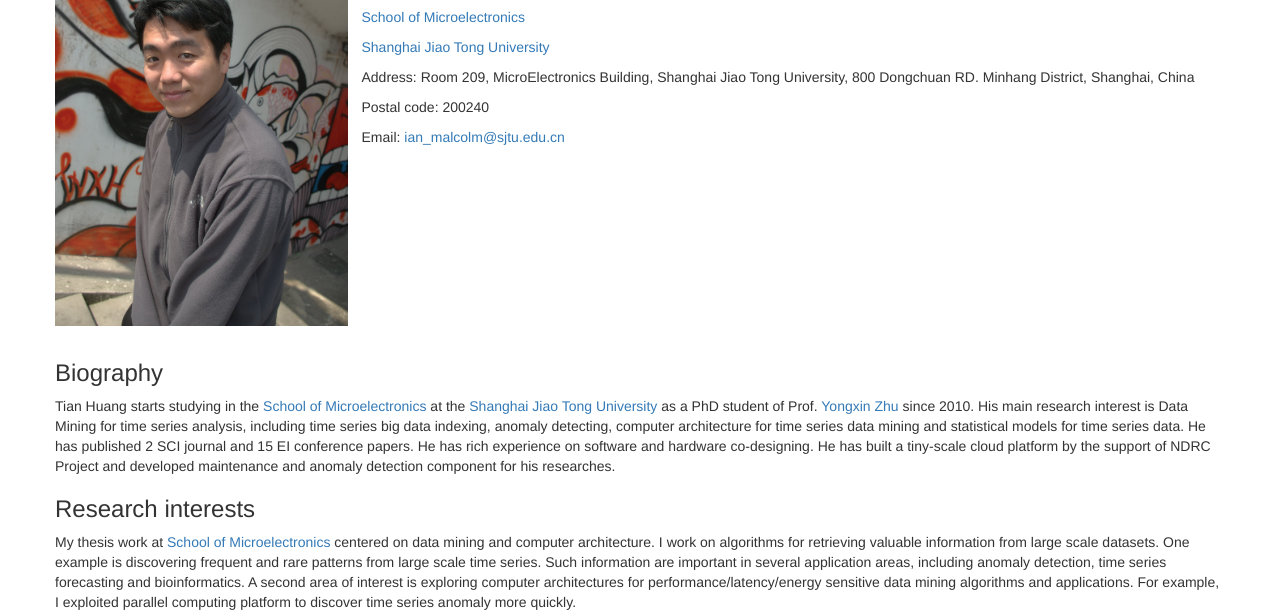
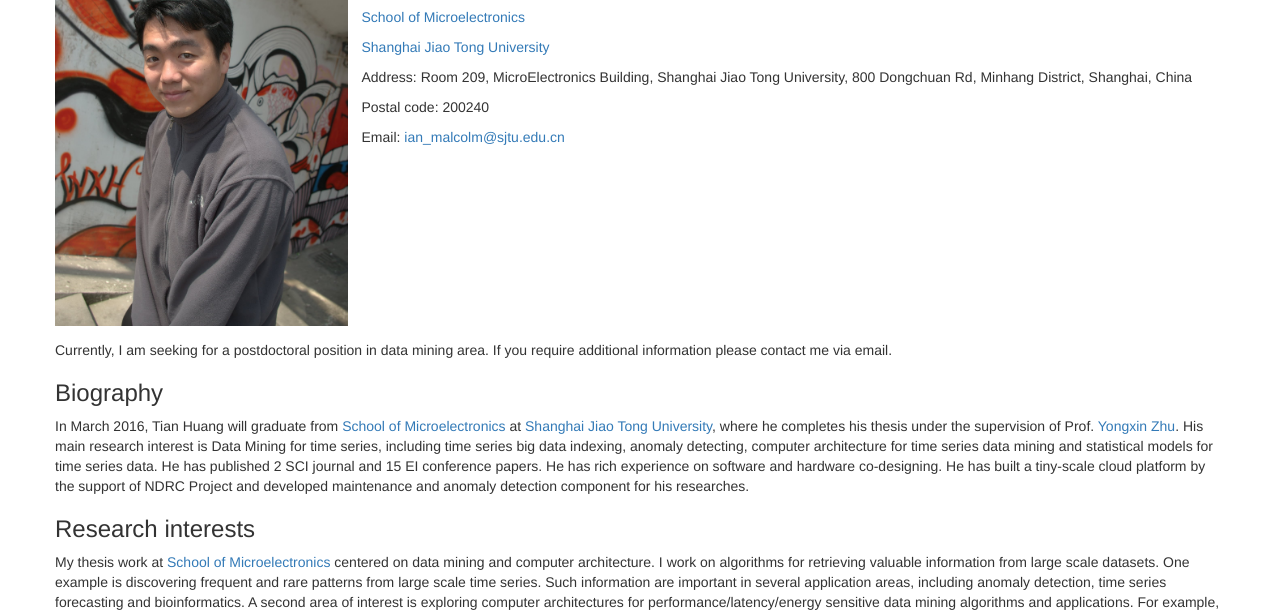
Before and after one commit to ianmalcolm/ianmalcolm.github.io, a plain HTML site: page index.html in a window 1280 px wide. Shown: the part 159-774 px from the top of the page. Drawn offline with nearby package versions, Linux system fonts and the light colour scheme.

Commit message:
Add state description to the home page

```diff
--- a/index.html
+++ b/index.html
@@ -43,14 +43,15 @@
 					<h3>PhD student</h3>
 					<p><a href="http://ic.sjtu.edu.cn">School of Microelectronics</a></p>
 					<p><a href="http://www.sjtu.edu.cn">Shanghai Jiao Tong University</a></p>
-					<p>Address: Room 209, MicroElectronics Building, Shanghai Jiao Tong University, 800 Dongchuan RD. Minhang District, Shanghai, China</p>
+					<p>Address: Room 209, MicroElectronics Building, Shanghai Jiao Tong University, 800 Dongchuan Rd, Minhang District, Shanghai, China</p>
 					<p>Postal code: 200240</p>
 					<p>Email: <a href="mailto:ian_malcolm@sjtu.edu.cn">ian_malcolm@sjtu.edu.cn</a></p>
 				</div>
 			</div>
 			<div class="row">
+				<p>Currently, I am seeking for a postdoctoral position in data mining area. If you require additional information please contact me via email.</p>
 				<h3>Biography</h3>
-				<p>Tian Huang starts studying in the <a href="http://ic.sjtu.edu.cn">School of Microelectronics</a> at the <a href="http://www.sjtu.edu.cn">Shanghai Jiao Tong University</a> as a PhD student of Prof. <a href="https://sites.google.com/site/zhuyongxin">Yongxin Zhu</a> since 2010. His main research interest is Data Mining for time series analysis, including time series big data indexing, anomaly detecting, computer architecture for time series data mining and statistical models for time series data. He has published 2 SCI journal and 15 EI conference papers. He has rich experience on software and hardware co-designing.  He has built a tiny-scale cloud platform by the support of NDRC Project and developed maintenance and anomaly detection component for his researches.</p>
+				<p>In March 2016, Tian Huang will graduate from <a href="http://ic.sjtu.edu.cn">School of Microelectronics</a> at <a href="http://www.sjtu.edu.cn">Shanghai Jiao Tong University</a>, where he completes his thesis under the supervision of Prof. <a href="https://sites.google.com/site/zhuyongxin">Yongxin Zhu</a>. His main research interest is Data Mining for time series, including time series big data indexing, anomaly detecting, computer architecture for time series data mining and statistical models for time series data. He has published 2 SCI journal and 15 EI conference papers. He has rich experience on software and hardware co-designing.  He has built a tiny-scale cloud platform by the support of NDRC Project and developed maintenance and anomaly detection component for his researches.</p>
 
 				<h3>Research interests</h3>
 				<p>My thesis work at <a href="http://ic.sjtu.edu.cn">School of Microelectronics</a> centered on data mining and computer architecture. I work on algorithms for retrieving valuable information from large scale datasets. One example is discovering frequent and rare patterns from large scale time series. Such information are important in several application areas, including anomaly detection, time series forecasting and bioinformatics. A second area of interest is exploring computer architectures for performance/latency/energy sensitive data mining algorithms and applications. For example, I exploited parallel computing platform to discover time series anomaly more quickly.</p>
```
